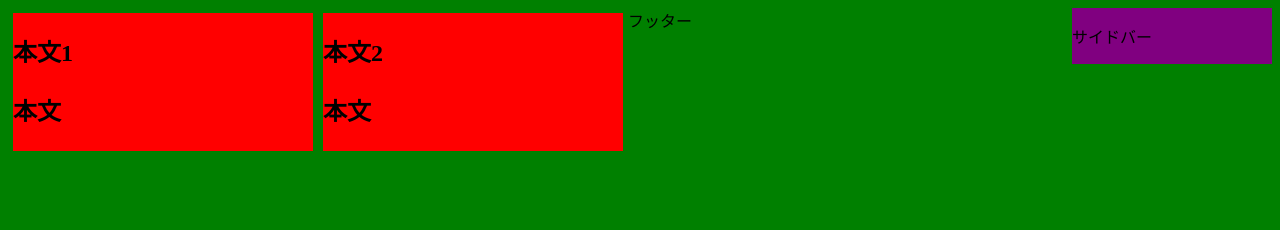
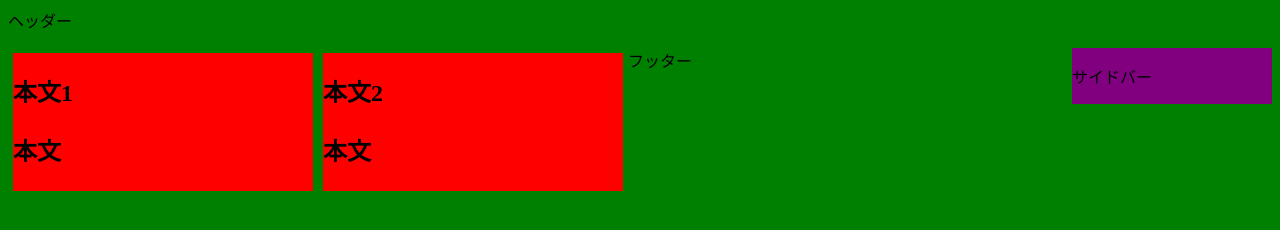
Before and after one commit to kinoshitakazuki/2016web1-7, a plain HTML site: page index.html in a window 1280 px wide. Drawn offline with Linux system fonts and the light colour scheme.

Commit message:
Update index.html

```diff
--- a/index.html
+++ b/index.html
@@ -6,7 +6,9 @@
 <title>夏休み</title>
 </head>
 <body>
-
+<header>
+  <p>ヘッダー</p>
+</header>
 
 <article class="box">
 <h1>本文1</h>
```
